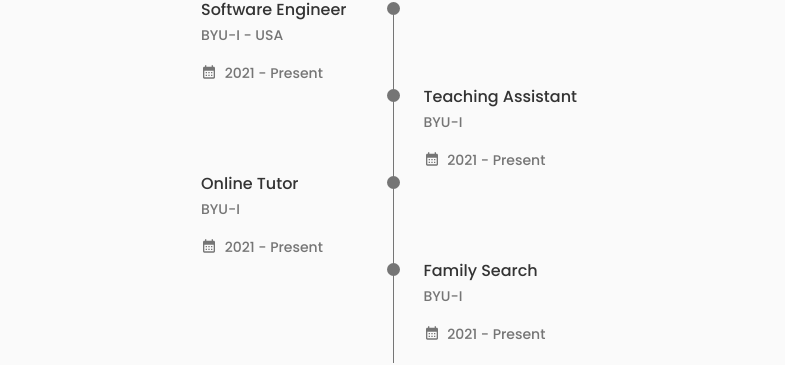
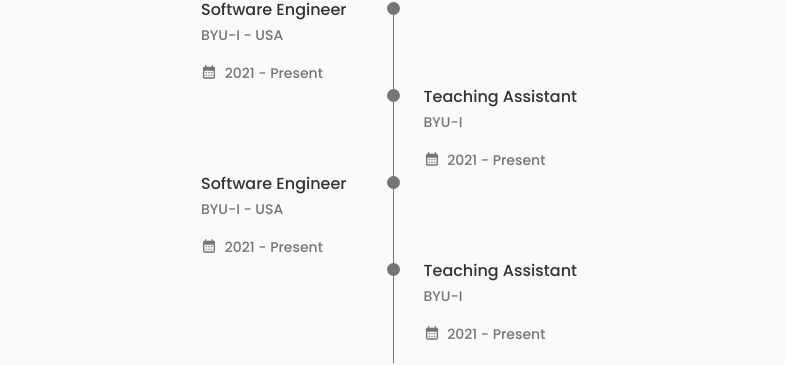
Before and after one commit to kevincastrochavez/kevin-portfolio, a React (Create React App) app: page / in a window 1280 px wide. Shown: the part 2063-2428 px from the top of the page, without its empty margins (247-1032 px from the left). Built offline with nearby package versions, Linux system fonts and the light colour scheme.

Commit message:
reused component in array

```diff
--- a/src/components/experience/Experience.js
+++ b/src/components/experience/Experience.js
@@ -4,6 +4,61 @@ import SchoolIcon from '@mui/icons-material/School';
 
 import WorkIcon from '@mui/icons-material/Work';
 import ExperienceItem from './ExperienceItem';
+
+const educationList = [
+  {
+    side: 'left',
+    title: 'Software Engineer',
+    subtitle: 'BYU-I - USA',
+    date: '2021 - Present',
+    id: 1,
+  },
+  {
+    side: 'right',
+    title: 'Teaching Assistant',
+    subtitle: 'BYU-I',
+    date: '2021 - Present',
+    id: 2,
+  },
+  {
+    side: 'left',
+    title: 'Software Engineer',
+    subtitle: 'BYU-I - USA',
+    date: '2021 - Present',
+    id: 3,
+  },
+  {
+    side: 'right',
+    title: 'Teaching Assistant',
+    subtitle: 'BYU-I',
+    date: '2021 - Present',
+    id: 4,
+  },
+];
+
+const workList = [
+  {
+    side: 'left',
+    title: 'Software Engineer',
+    subtitle: 'BYU-I - USA',
+    date: '2021 - Present',
+    id: 5,
+  },
+  {
+    side: 'right',
+    title: 'Teaching Assistant',
+    subtitle: 'BYU-I',
+    date: '2021 - Present',
+    id: 6,
+  },
+  {
+    side: 'left',
+    title: 'Software Engineer',
+    subtitle: 'BYU-I - USA',
+    date: '2021 - Present',
+    id: 7,
+  },
+];
 
 function Experience() {
   const [toggleState, setToggleState] = useState(1);
@@ -52,30 +107,9 @@ function Experience() {
                 : 'experience__content'
             }
           >
-            <ExperienceItem
-              side='left'
-              title='Software Engineer'
-              subtitle='BYU-I - USA'
-              date='2021 - Present'
-            />
-            <ExperienceItem
-              side='right'
-              title='Teaching Assistant'
-              subtitle='BYU-I'
-              date='2021 - Present'
-            />
-            <ExperienceItem
-              side='left'
-              title='Online Tutor'
-              subtitle='BYU-I'
-              date='2021 - Present'
-            />
-            <ExperienceItem
-              side='right'
-              title='Family Search'
-              subtitle='BYU-I'
-              date='2021 - Present'
-            />
+            {educationList?.map((item) => (
+              <ExperienceItem {...item} key={item.id} />
+            ))}
           </div>
 
           <div
@@ -85,24 +119,9 @@ function Experience() {
                 : 'experience__content'
             }
           >
-            <ExperienceItem
-              side='left'
-              title='Online Tutor'
-              subtitle='BYU-I'
-              date='2021 - Present'
-            />
-            <ExperienceItem
-              side='right'
-              title='Family Search'
-              subtitle='BYU-I'
-              date='2021 - Present'
-            />
-            <ExperienceItem
-              side='left'
-              title='Online Tutor'
-              subtitle='BYU-I'
-              date='2021 - Present'
-            />
+            {workList?.map((item) => (
+              <ExperienceItem {...item} key={item.id} />
+            ))}
           </div>
         </div>
       </div>
```
